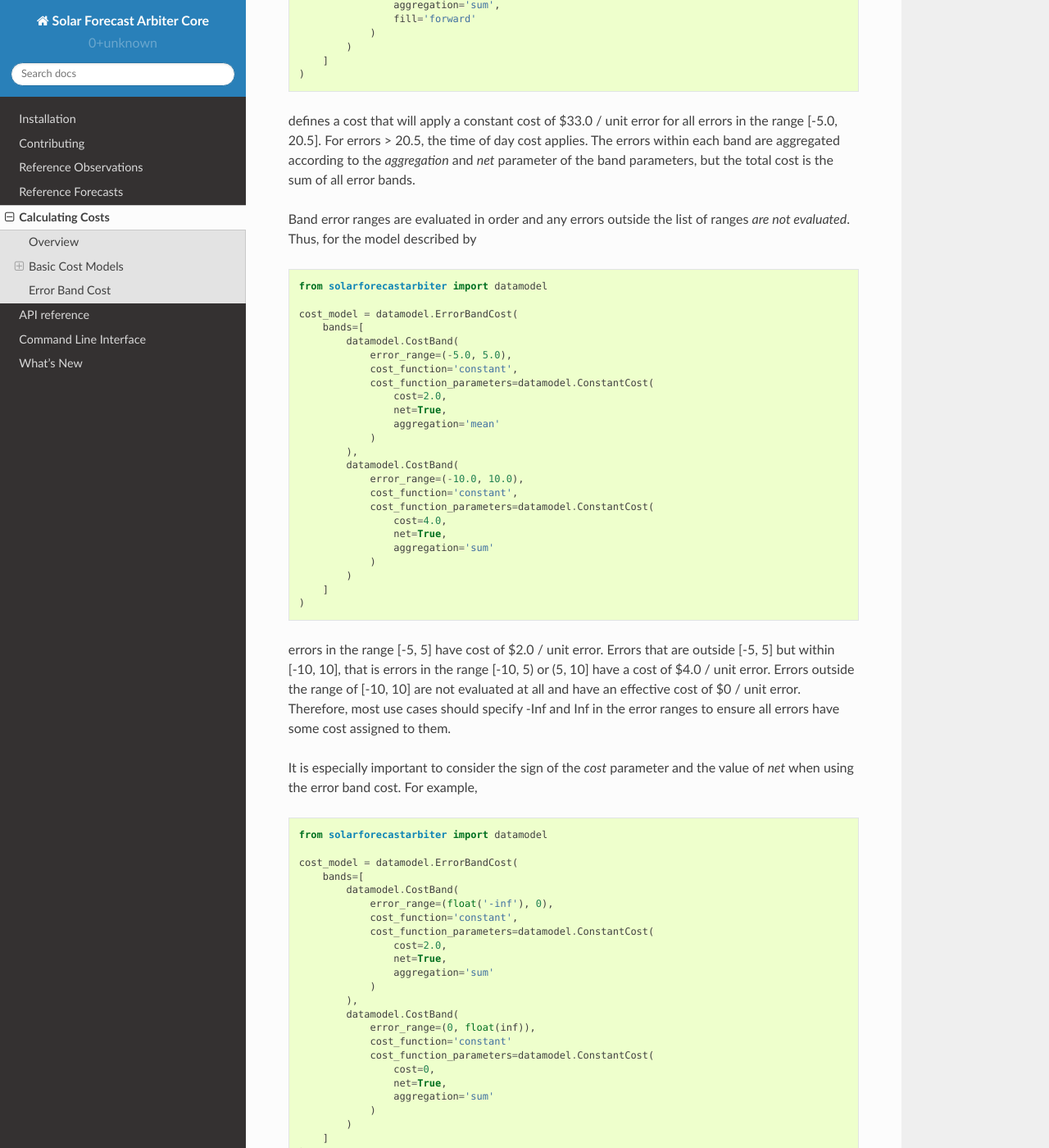
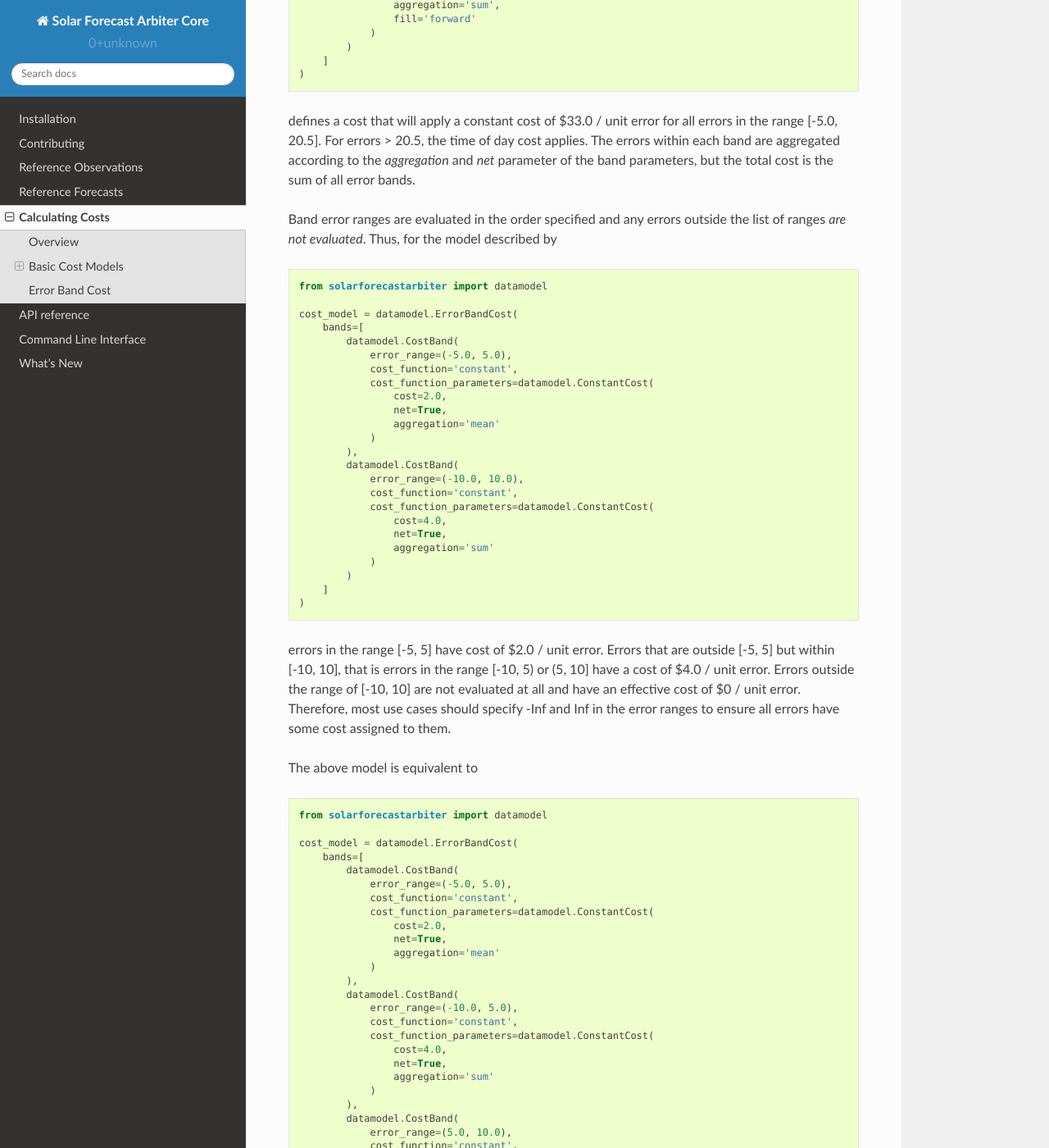
Before and after one commit to SolarArbiter/solarforecastarbiter-core, a Sphinx documentation site: the page built from docs/source/cost.rst, in a window 1280 px wide and 1400 px high, scrolled down 3017 px. Shown: the whole window at 82% size. Built offline with Sphinx 7.4.7 and the Read the Docs theme 2.0.0, drawn with Linux system fonts in a browser that asks for light colours; some of the changed text lies outside the part shown.

Commit message:
update cost doc

```diff
--- a/docs/source/cost.rst
+++ b/docs/source/cost.rst
@@ -191,8 +191,9 @@
 according to the `aggregation` and `net` parameter of the band
 parameters, but the total cost is the sum of all error bands.
 
-Band error ranges are evaluated in order and any errors outside the
-list of ranges *are not evaluated*. Thus, for the model described by
+Band error ranges are evaluated in the order specified and any errors
+outside the list of ranges *are not evaluated*. Thus, for the model
+described by
 
 .. code-block:: python
 
@@ -228,6 +229,45 @@
 effective cost of $0 / unit error. Therefore, most use cases should
 specify -Inf and Inf in the error ranges to ensure all errors have
 some cost assigned to them.
+
+The above model is equivalent to
+
+.. code-block:: python
+
+    from solarforecastarbiter import datamodel
+
+    cost_model = datamodel.ErrorBandCost(
+        bands=[
+            datamodel.CostBand(
+                error_range=(-5.0, 5.0),
+                cost_function='constant',
+                cost_function_parameters=datamodel.ConstantCost(
+                    cost=2.0,
+                    net=True,
+                    aggregation='mean'
+                )
+            ),
+            datamodel.CostBand(
+                error_range=(-10.0, 5.0),
+                cost_function='constant',
+                cost_function_parameters=datamodel.ConstantCost(
+                    cost=4.0,
+                    net=True,
+                    aggregation='sum'
+                )
+            ),
+            datamodel.CostBand(
+                error_range=(5.0, 10.0),
+                cost_function='constant',
+                cost_function_parameters=datamodel.ConstantCost(
+                    cost=4.0,
+                    net=True,
+                    aggregation='sum'
+                )
+            )
+        ]
+    )
+
 
 It is especially important to consider the sign of the `cost`
 parameter and the value of `net` when using the error band cost. For
```
